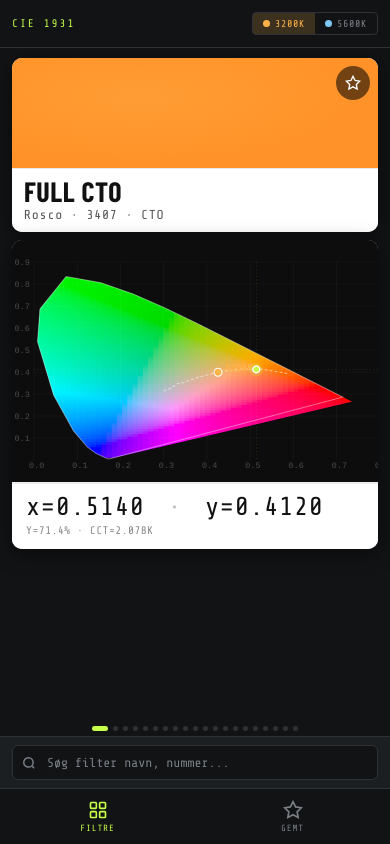
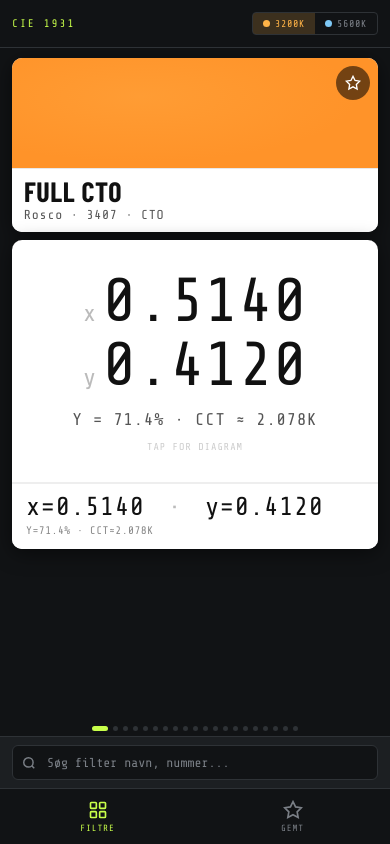
Before and after one commit to TPixel/GELS, a plain HTML site: page index.html in a window 390 px wide. Drawn offline with nearby package versions, Linux system fonts and the light colour scheme; a web font is replaced by a local one.

Commit message:
XY values as default view, bigger text, diagram on tap

```diff
--- a/index.html
+++ b/index.html
@@ -155,26 +155,26 @@ html, body {
 
 /* XY big readout — tapped state */
 .xy-big-overlay {
-  display: none; position: absolute; inset: 0;
+  display: flex; position: absolute; inset: 0;
   background: #fff;
   flex-direction: column; align-items: center; justify-content: center;
-  gap: 4px;
+  gap: 2px;
 }
-.xy-big-overlay.show { display: flex; }
+.xy-big-overlay.hidden { display: none; }
 
 .xy-big-val {
-  font-family: var(--mono); font-size: 42px; font-weight: 400;
-  color: #111; line-height: 1; letter-spacing: 0.02em;
-  display: flex; align-items: baseline; gap: 8px;
+  font-family: var(--mono); font-size: 62px; font-weight: 400;
+  color: #111; line-height: 1; letter-spacing: 0.01em;
+  display: flex; align-items: baseline; gap: 6px;
 }
 .xy-big-val .lbl {
-  font-size: 18px; color: #999; font-family: var(--mono);
+  font-size: 24px; color: #bbb; font-family: var(--mono);
 }
 .xy-big-y-val {
-  font-family: var(--mono); font-size: 14px; color: #666;
-  letter-spacing: 0.05em; margin-top: 6px;
+  font-family: var(--mono); font-size: 17px; color: #555;
+  letter-spacing: 0.06em; margin-top: 12px;
 }
-.tap-back { font-family: var(--mono); font-size: 9px; color: #bbb; margin-top: 8px; }
+.tap-back { font-family: var(--mono); font-size: 10px; color: #ccc; margin-top: 10px; letter-spacing: 0.1em; }
 
 /* XY readout BELOW diagram — always visible */
 .xy-readout-bar {
@@ -659,7 +659,17 @@ function goTo(idx) {
 
 function toggleDiag(i) {
   diagFlipped[i]=!diagFlipped[i];
-  document.getElementById(`big-${i}`).classList.toggle('show',diagFlipped[i]);
+  const big = document.getElementById(`big-${i}`);
+  const hint = big ? big.querySelector('.tap-back') : null;
+  if(diagFlipped[i]) {
+    // Vis diagram, skjul XY
+    if(big) big.classList.add('hidden');
+    if(hint) hint.textContent = 'TAP FOR XY';
+  } else {
+    // Vis XY (default)
+    if(big) big.classList.remove('hidden');
+    if(hint) hint.textContent = 'TAP FOR DIAGRAM';
+  }
 }
 
 // ═══════════════════════════════════════════════════
```
